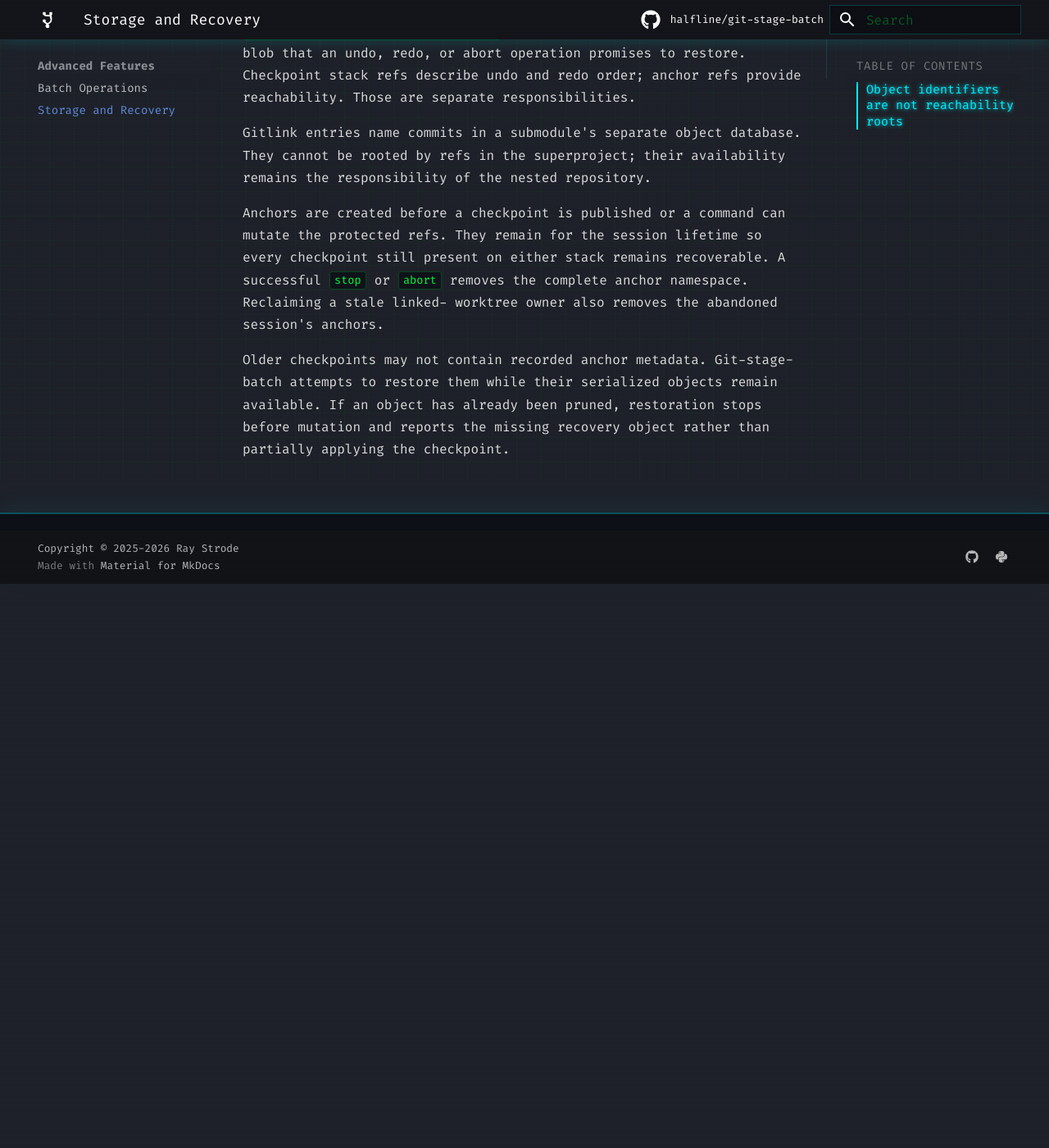
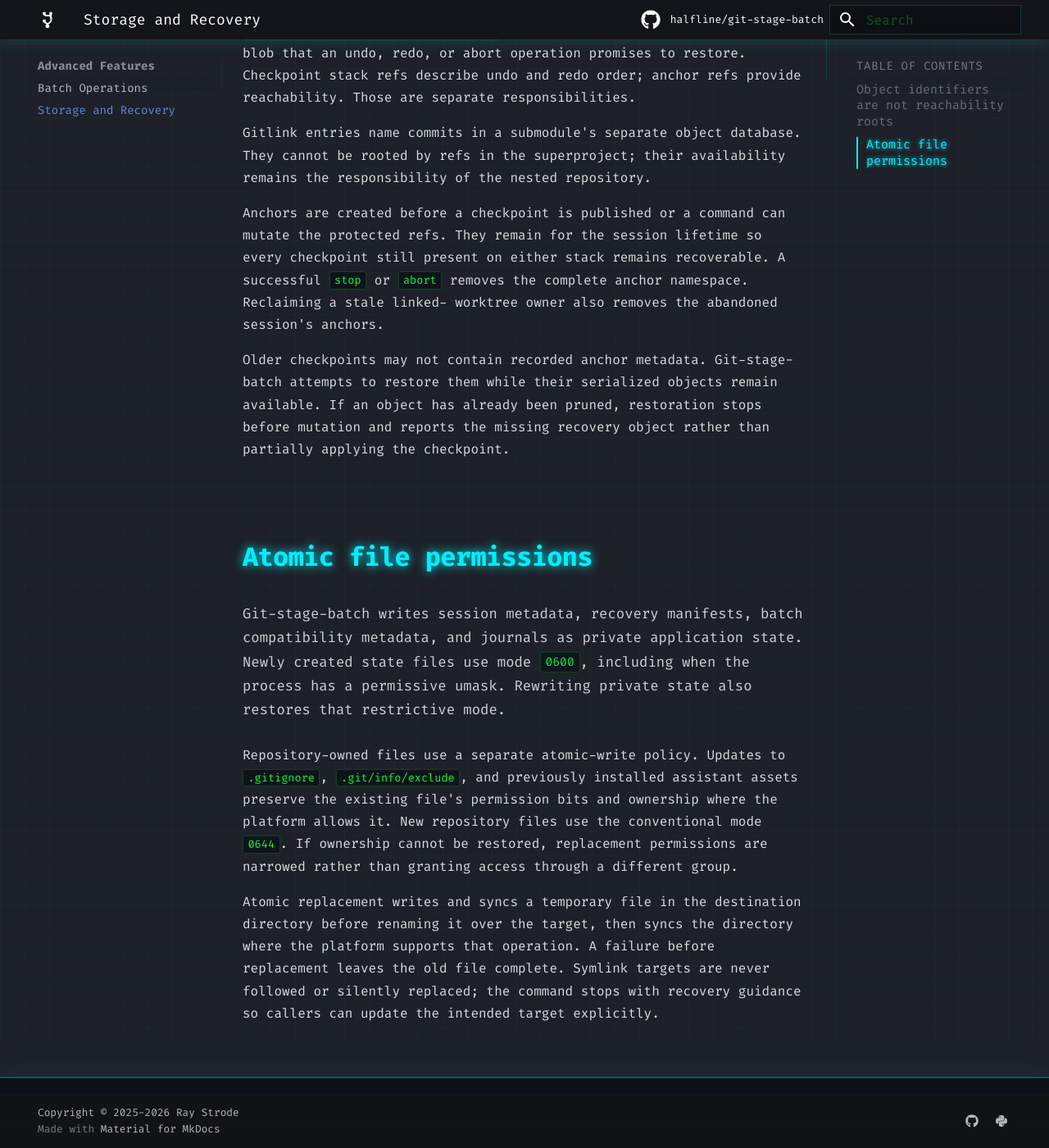
Before and after one commit to halfline/git-stage-batch, an MkDocs documentation site: the page built from docs/storage.md, in a window 1280 px wide and 1400 px high, scrolled down 704 px. Shown: the whole window at 82% size. Built offline with MkDocs 1.6.1 and Material for MkDocs 9.7.7, drawn with Linux system fonts in a browser that asks for light colours; comment, search, counter and statistics services are not loaded; before the commit the page ends 1416 px from its top, so only the background shows below that.

Commit message:
docs: Describe atomic file permissions
Storage documentation describes durable private state alongside
repository-owned files managed by the tool.

Users need a clear account of replacement-file permissions, durability
behavior, ownership fallback, and safe symlink handling.

This commit documents the private-state mode, preserved repository modes,
failure behavior, and recovery guidance for atomic writes.

The atomic file permission series now reaches its documented conclusion.

```diff
--- a/docs/storage.md
+++ b/docs/storage.md
@@ -31,3 +31,24 @@ attempts to restore them while their serialized objects remain available. If
 an object has already been pruned, restoration stops before mutation and
 reports the missing recovery object rather than partially applying the
 checkpoint.
+
+## Atomic file permissions
+
+Git-stage-batch writes session metadata, recovery manifests, batch
+compatibility metadata, and journals as private application state. Newly
+created state files use mode `0600`, including when the process has a
+permissive umask. Rewriting private state also restores that restrictive mode.
+
+Repository-owned files use a separate atomic-write policy. Updates to
+`.gitignore`, `.git/info/exclude`, and previously installed assistant assets
+preserve the existing file's permission bits and ownership where the platform
+allows it. New repository files use the conventional mode `0644`. If ownership
+cannot be restored, replacement permissions are narrowed rather than granting
+access through a different group.
+
+Atomic replacement writes and syncs a temporary file in the destination
+directory before renaming it over the target, then syncs the directory where
+the platform supports that operation. A failure before replacement leaves the
+old file complete. Symlink targets are never followed or silently replaced;
+the command stops with recovery guidance so callers can update the intended
+target explicitly.
```
